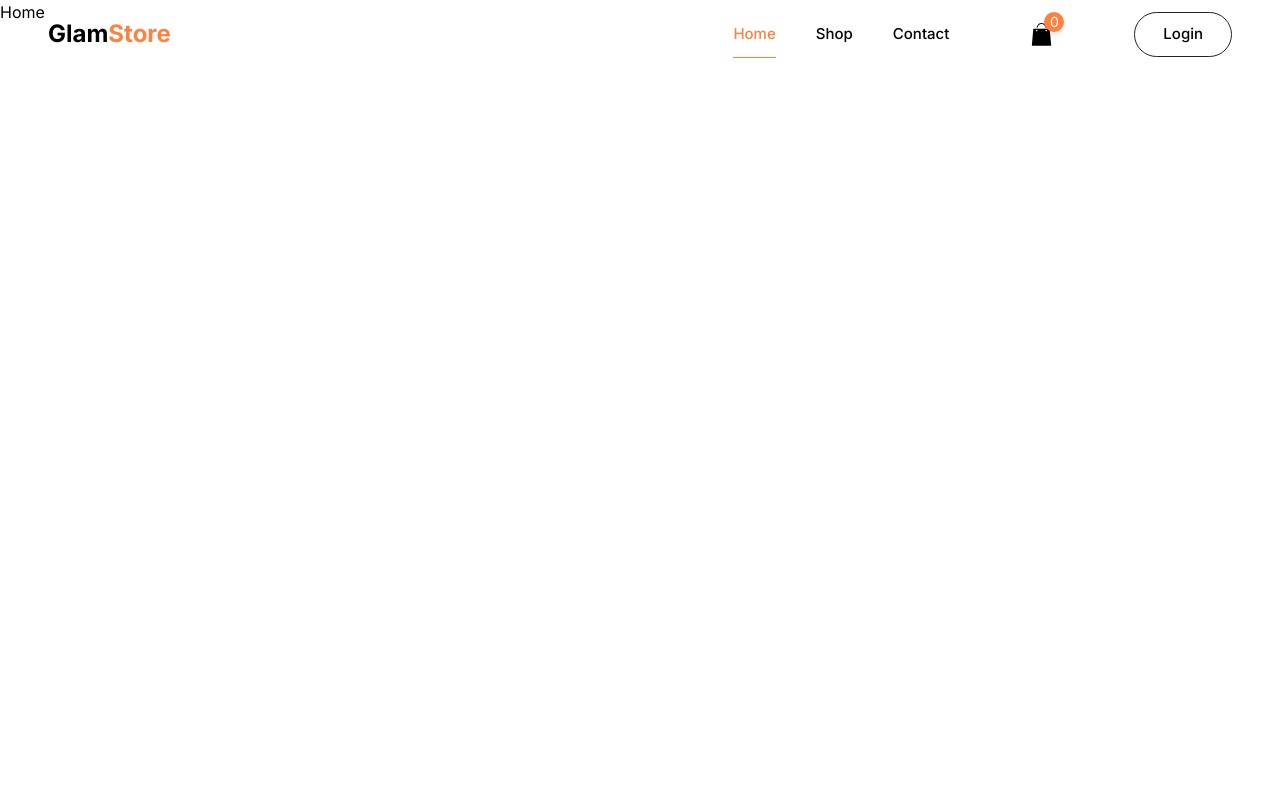
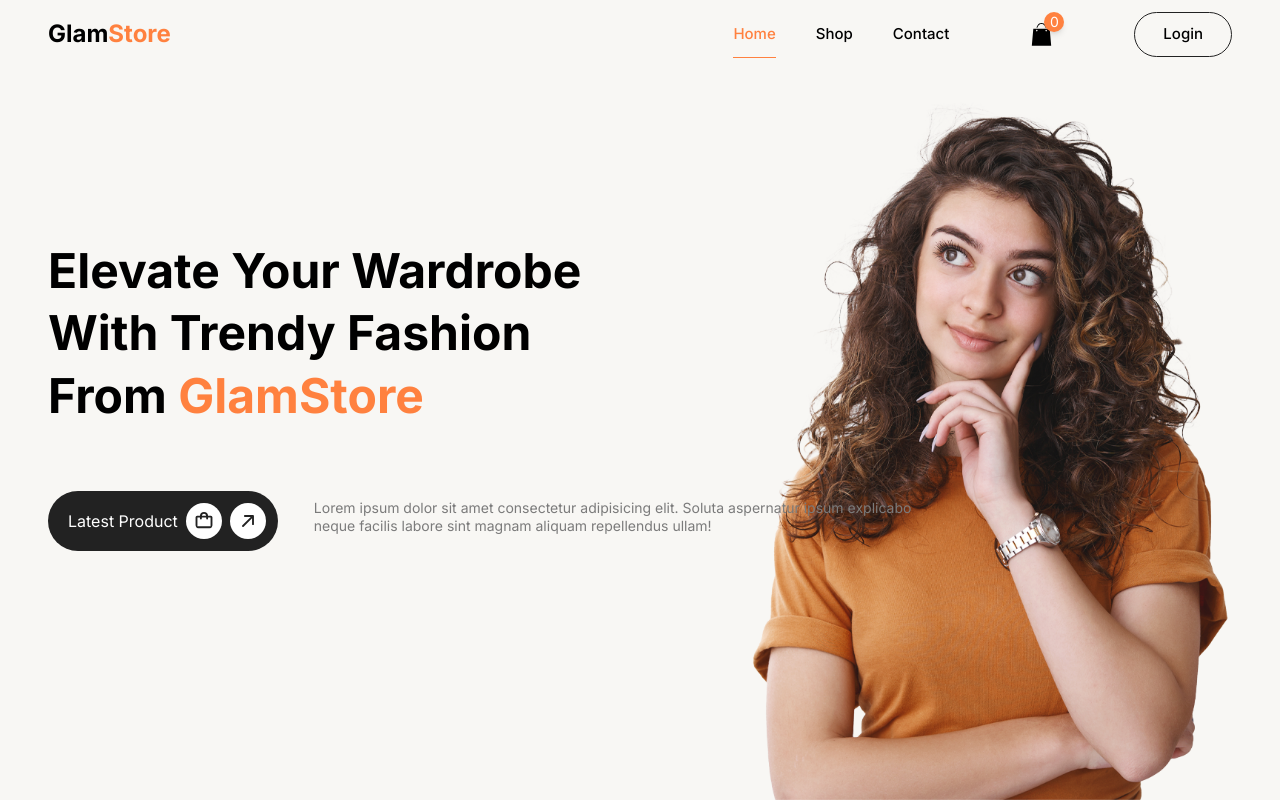
Before and after one commit to MarufHasanShihab/GlamStore, a React (Vite) app: page / in a window 1280 px wide. Built offline with nearby package versions, Linux system fonts and the light colour scheme.

Commit message:
added hero section

```diff
--- /dev/null
+++ b/src/Components/Hero/Hero.jsx
@@ -0,0 +1,19 @@
+import { PiArrowUpRightBold, PiBagBold } from "react-icons/pi";
+import { Link } from "react-router-dom";
+
+
+const Hero = () => {
+    return (
+        <section className="max-padd-container bg-hero bg-cover bg-center bg-no-repeat h-[100vh] w-full">
+            <div className="relative mx-w-[777px] to-44 xs:top-60">
+                <h4 className="h1 max-w-[611px] capitalize">Elevate your wardrobe with trendy fashion from <span className="text-secondary">GlamStore</span></h4>
+                <div className="flex gap-x-9 max-md:flex-col-reverse mt-16">
+                    <Link className=" flexCenter gap-x-2 inline-flex bg-tertiary text-white p-3 pl-5 max-w-60 rounded-full">Latest Product <PiBagBold className="bg-white text-tertiary text-4xl p-2 rounded-full"/><PiArrowUpRightBold className="bg-white text-tertiary text-4xl p-2 rounded-full"/></Link>
+                    <p className="my-2 md:w-[600px]">Lorem ipsum dolor sit amet consectetur adipisicing elit. Soluta aspernatur ipsum explicabo neque facilis labore sint magnam aliquam repellendus ullam!</p>
+                </div>
+            </div>
+        </section>
+    );
+};
+
+export default Hero;
--- a/src/Components/NavItem/NavItem.jsx
+++ b/src/Components/NavItem/NavItem.jsx
@@ -1,3 +1,4 @@
+import PropTypes from "prop-types"
 import { NavLink } from "react-router-dom";
 
 const NavItem = ({containerStyle}) => {
@@ -10,4 +11,8 @@ const NavItem = ({containerStyle}) => {
     );
 };
 
+NavItem.propTypes = {
+    containerStyle: PropTypes.string.isRequired
+}
+
 export default NavItem;
--- a/src/Pages/Home/Home.jsx
+++ b/src/Pages/Home/Home.jsx
@@ -1,9 +1,10 @@
+import Hero from "../../Components/Hero/Hero";
 
 
 const Home = () => {
     return (
         <div>
-            Home
+            <Hero/>
         </div>
     );
 };
```
